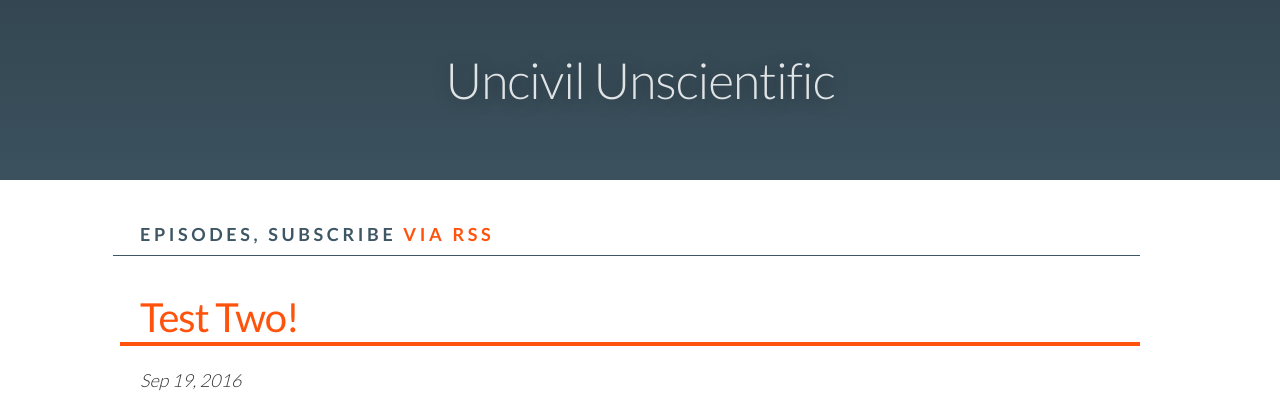
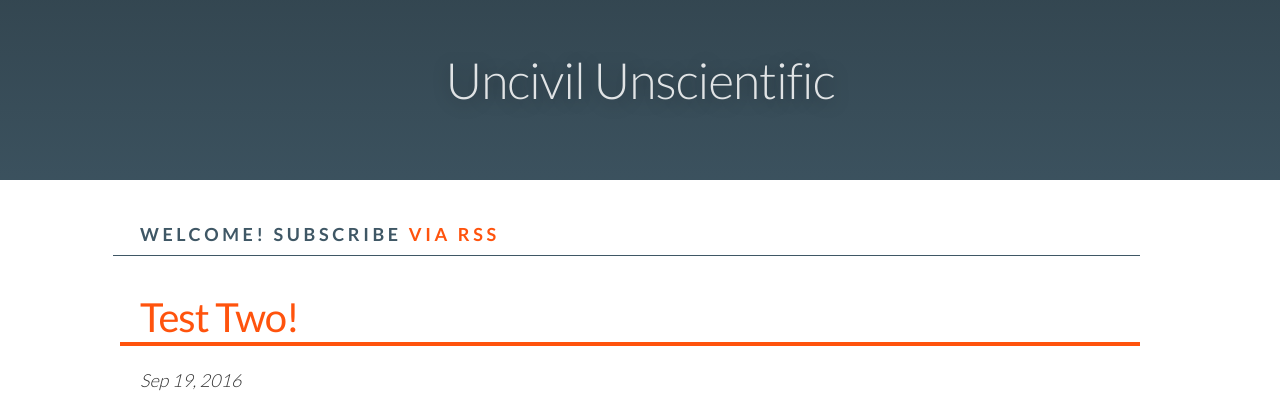
Before and after one commit to uncivunsci/Uncivil-Unscientific, a Jekyll site: the page built from index.html, in a window 1280 px wide. Shown: the top 417 px of the page. Built offline with Jekyll 4.4.1, drawn with Linux system fonts in a browser that asks for light colours.

Commit message:
Update index.html

```diff
--- a/index.html
+++ b/index.html
@@ -2,7 +2,7 @@
 layout: default
 ---
 
-<h2 class="label">Episodes, subscribe <a href="{{ "/feed.xml" | prepend: site.baseurl }}">via RSS</a></h2>
+<h2 class="label">Welcome! Subscribe <a href="{{ "/feed.xml" | prepend: site.baseurl }}">via RSS</a></h2>
 
 <div class="post-list">
     {% for post in site.posts %}
```
